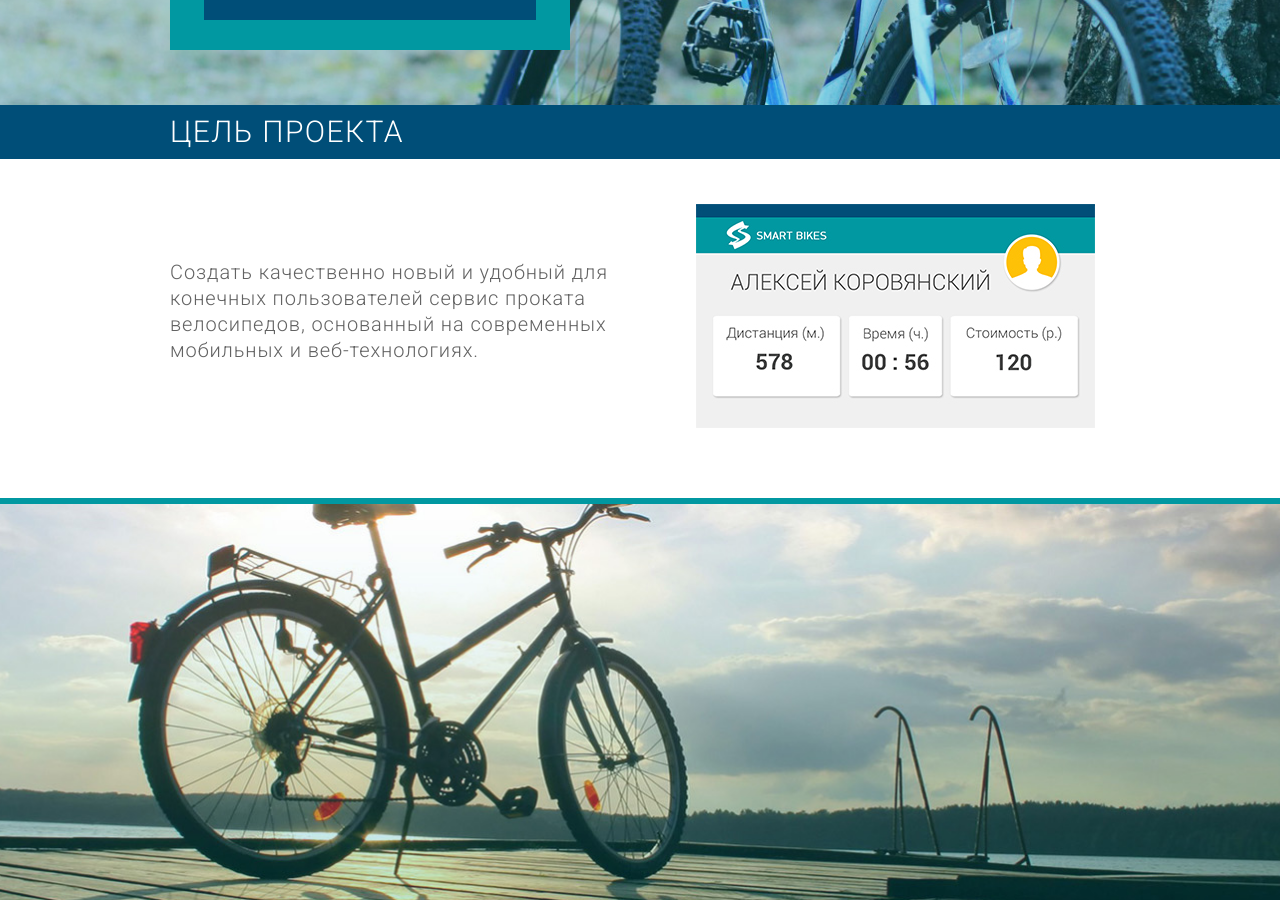
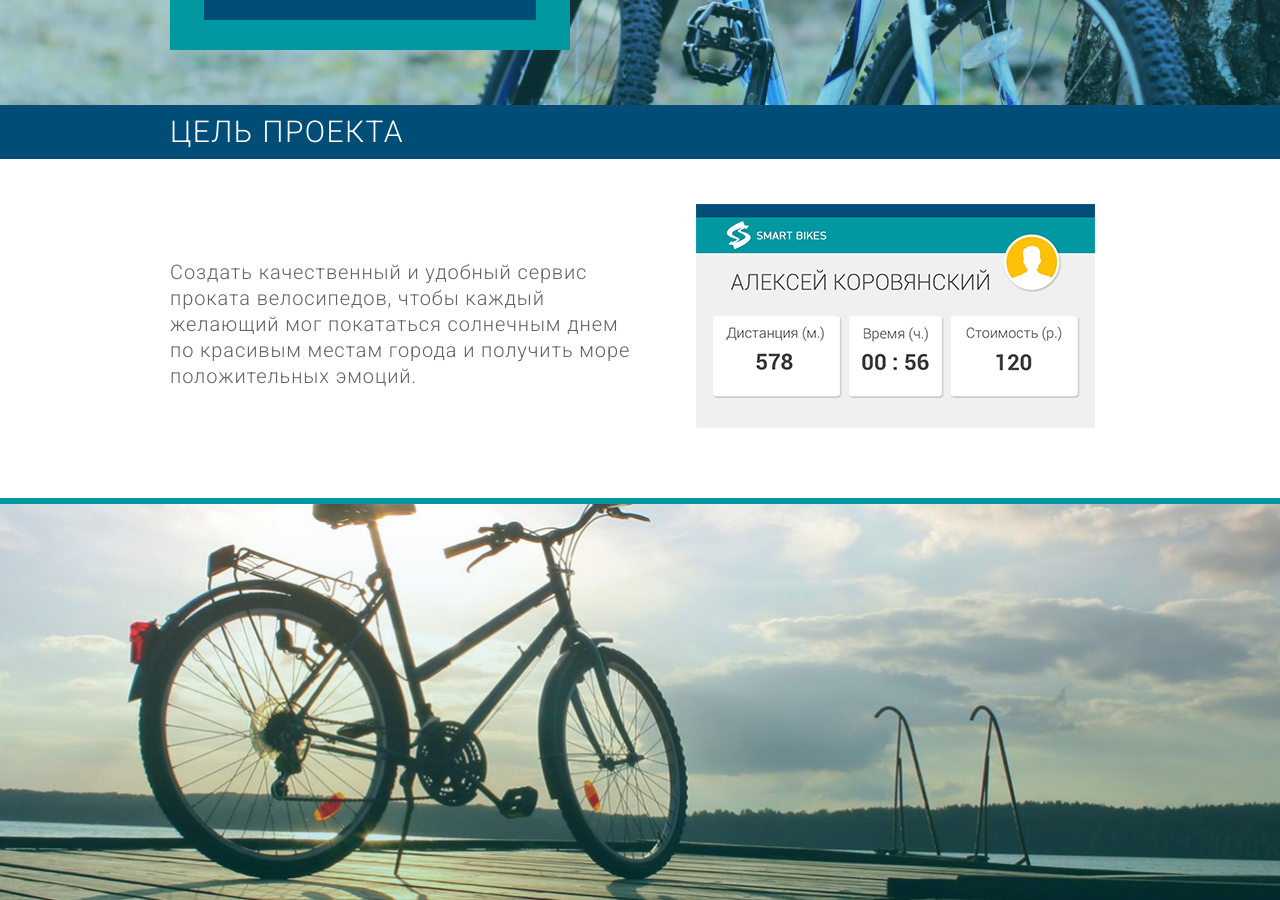
Before and after one commit to blan4/SmartBikesLanding, a Jekyll site: the page built from index.html, in a window 1280 px wide and 900 px high, scrolled down 481 px. Built offline with Jekyll 4.4.1, drawn with Linux system fonts in a browser that asks for light colours; nearby versions of some CDN libraries.

Commit message:
update description

```diff
--- a/index.html
+++ b/index.html
@@ -11,7 +11,7 @@ layout: default
 <article class="col-md-12 bordered">
   <div class="content">
     <div class="col-md-6 text-block">
-      <p class="light">Создать качественно новый и удобный для конечных пользователей сервис проката велосипедов, основанный на современных мобильных и веб-технологиях.</p>
+      <p class="light">Создать качественный и удобный сервис проката велосипедов, чтобы каждый желающий мог покататься солнечным днем по красивым местам города и получить море положительных эмоций.</p>
     </div>
     <div class="col-md-6">
       <img src='img/android_app.jpg' class="img-responsive righter" />
```
